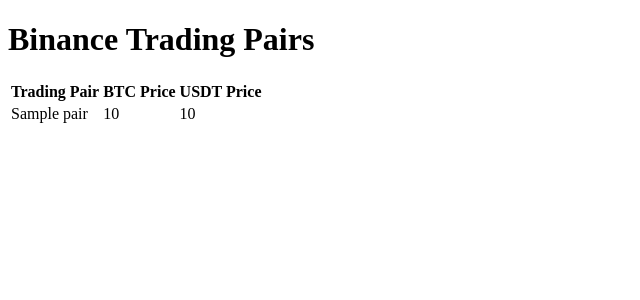
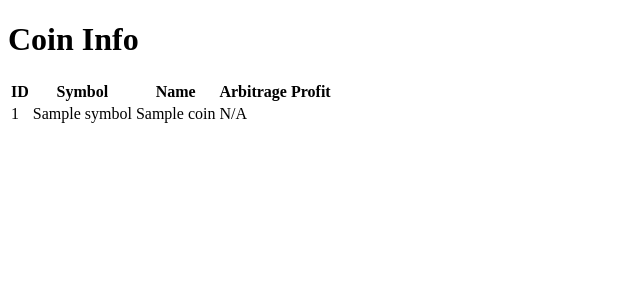
Before and after one commit to alaminizaan100/webprice, a Flask app: template templates/index.html in a window 1280 px wide. Shown: the top 300 px of the page, without its empty margins (0-640 px from the left). Run offline with Flask 2, Linux system fonts and the light colour scheme; the template is opened without the code that fills it: most values are stand-ins (such as "Sample title", 1, 10 or a date in 2020).

Commit message:
Update index.html

```diff
--- a/templates/index.html
+++ b/templates/index.html
@@ -1,23 +1,28 @@
 <!DOCTYPE html>
 <html>
 <head>
-    <title>Binance Trading Pairs</title>
+    <title>Coin Info</title>
 </head>
 <body>
-    <h1>Binance Trading Pairs</h1>
+    <h1>Coin Info</h1>
     <table>
         <tr>
-            <th>Trading Pair</th>
-            <th>BTC Price</th>
-            <th>USDT Price</th>
+            <th>ID</th>
+            <th>Symbol</th>
+            <th>Name</th>
+            <th>Arbitrage Profit</th>
         </tr>
-        {% for pair in pairs %}
-            {% set in_triangles = pair in triangles %}
-            <tr {% if in_triangles %}style="background-color: green;"{% endif %}>
-                <td>{{ pair }}</td>
-                <td>{{ get_price(pair, 'BTC') }}</td>
-                <td>{{ get_price(pair, 'USDT') }}</td>
-            </tr>
+        {% for coin in coin_info_list %}
+        <tr>
+            <td>{{ coin.id }}</td>
+            <td>{{ coin.symbol }}</td>
+            <td>{{ coin.name }}</td>
+            {% if 'arbitrage_profit' in coin %}
+            <td>{{ coin.arbitrage_profit }}</td>
+            {% else %}
+            <td>N/A</td>
+            {% endif %}
+        </tr>
         {% endfor %}
     </table>
 </body>
```
